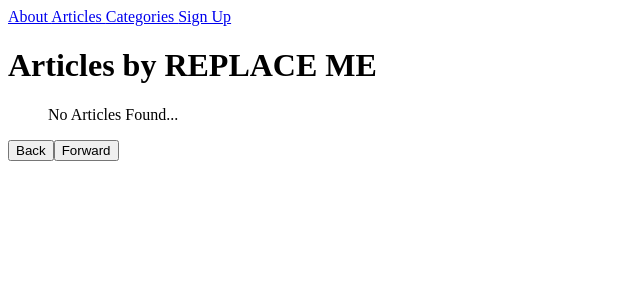
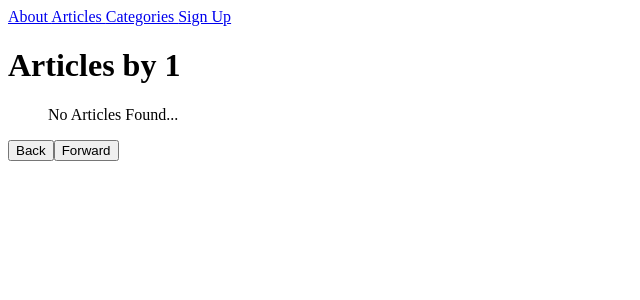
Before and after one commit to rodonan/react-router-lesson, a React (Create React App) app: page /authors/1 in a window 1280 px wide. Shown: the top 300 px of the page, without its empty margins (0-640 px from the left). Built offline with nearby package versions, Linux system fonts and the light colour scheme; the HTML template or start-up script is replaced by a standard one.

Commit message:
Step 7 Complete

```diff
--- a/src/app/App.js
+++ b/src/app/App.js
@@ -15,12 +15,12 @@
 
 const router = createBrowserRouter(createRoutesFromElements(
   <Route path="/" element={ <Root/> }>
-    <Route path="about" element={ <About /> }></Route>,
-    <Route path="signup" element={ <SignUp /> }></Route>,
-    <Route path="articles" element={ <Articles /> }></Route>,
-    <Route path="categories" element={ <Categories /> }></Route>,
+    <Route path="about" element={ <About /> }></Route>
+    <Route path="signup" element={ <SignUp /> }></Route>
+    <Route path="articles" element={ <Articles /> }></Route>
+    <Route path="articles/:title" element={ <Article /> }></Route>
+    <Route path="categories" element={ <Categories /> }></Route>
     <Route path="profile" element={ <Profile /> }></Route>
-    <Route path="articles/:title" element={ <Article /> }></Route>
     <Route path="authors/:name" element={ <Author /> }></Route>
   </Route>,
 ))
--- a/src/components/Author.js
+++ b/src/components/Author.js
@@ -1,7 +1,7 @@
 import React from "react";
 import { useSelector } from "react-redux";
 import { selectAuthors } from "../features/authors/authorsSlice";
-import { Link } from "react-router-dom";
+import { Link, useParams } from "react-router-dom";
 
 // Import useParams from React Router
 
@@ -10,11 +10,12 @@
   // Extract the `name` URL parameter.
 
   const authors = useSelector(selectAuthors)
-  const author = authors["replace me"]
+  const { name } = useParams()
+  const author = authors[name]
 
   return (
     <main>
-      <h1>Articles by REPLACE ME</h1>
+      <h1>Articles by {name}</h1>
       <ul>
         {author && author.articles ? author.articles.map(slug => (
           <li key={slug}>
```
